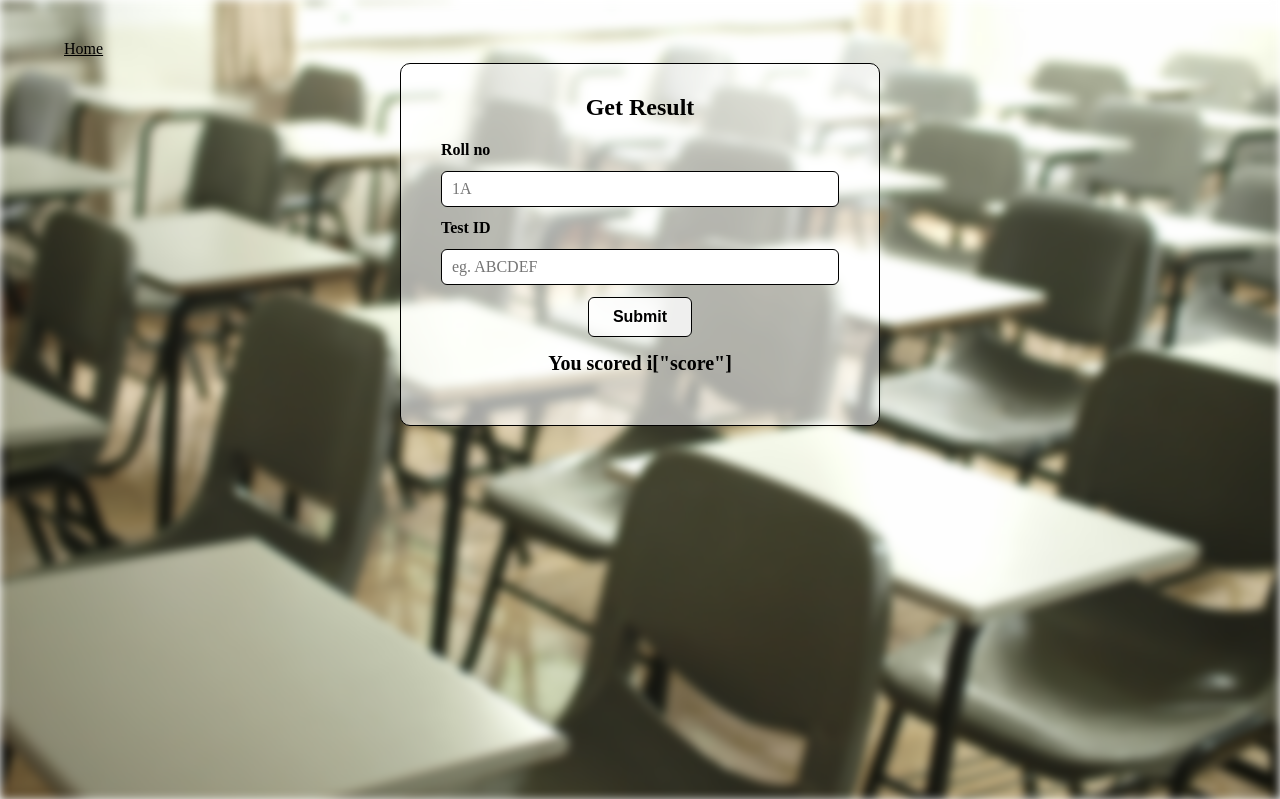
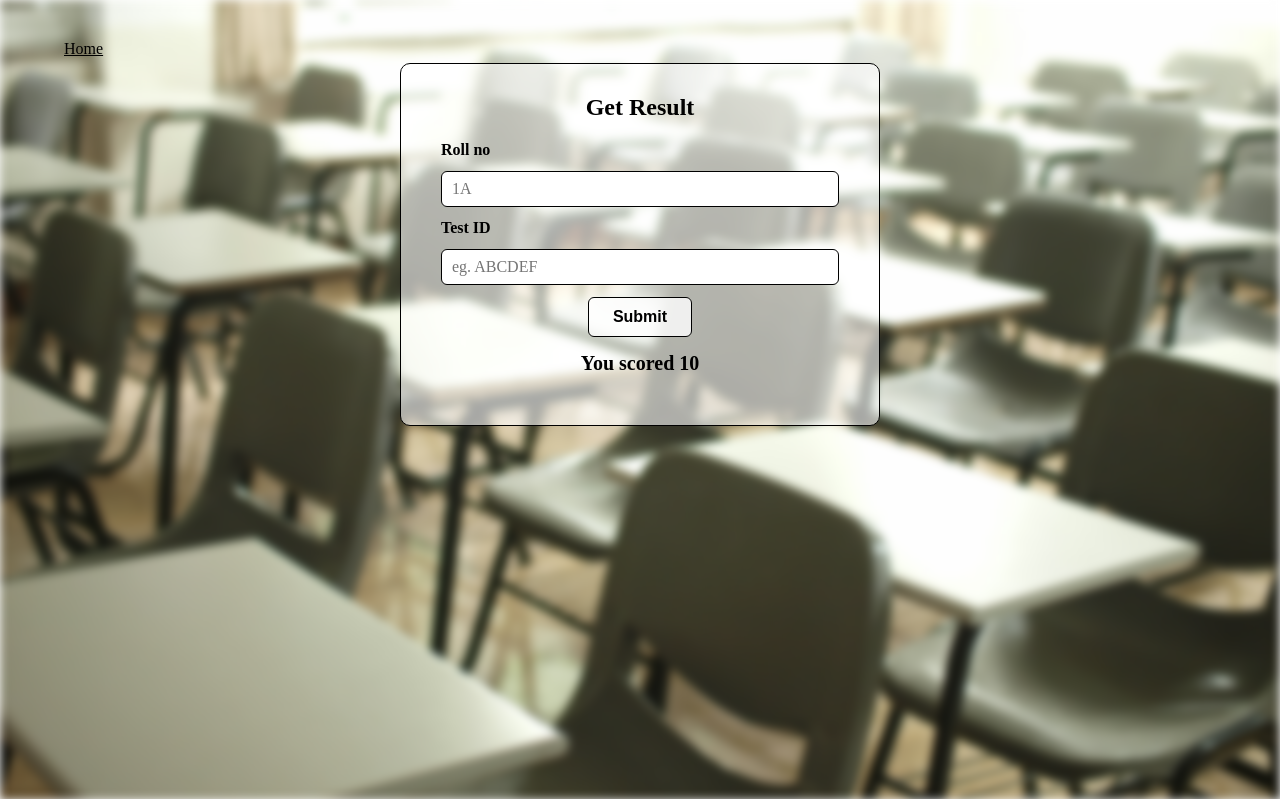
Before and after one commit to meanoobgod/collageproject, a Flask app: template templates/getresultstudent.html in a window 1280 px wide. Shown: the top 799 px of the page. Run offline with Flask 3, Linux system fonts and the light colour scheme; the template is opened without the code that fills it: most values are stand-ins (such as "Sample title", 1, 10 or a date in 2020).

Commit message:
Update getresultstudent.html

```diff
--- a/templates/getresultstudent.html
+++ b/templates/getresultstudent.html
@@ -28,8 +28,10 @@
             </form>
             {% if student_results %}
                 <p class="result-score">You scored
-                i["score"]
+                {{ i["score"] }}
                 </p>
+            {% else %}
+             <p class="result-score">No record found</p>p
             {% endif%}
         </div>
     </main>
```
